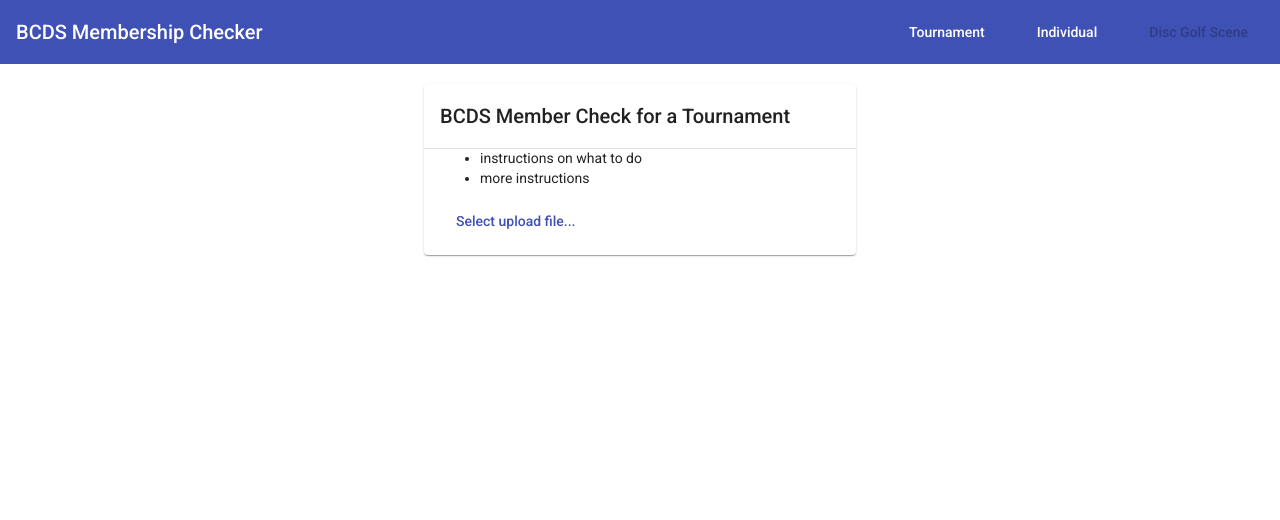
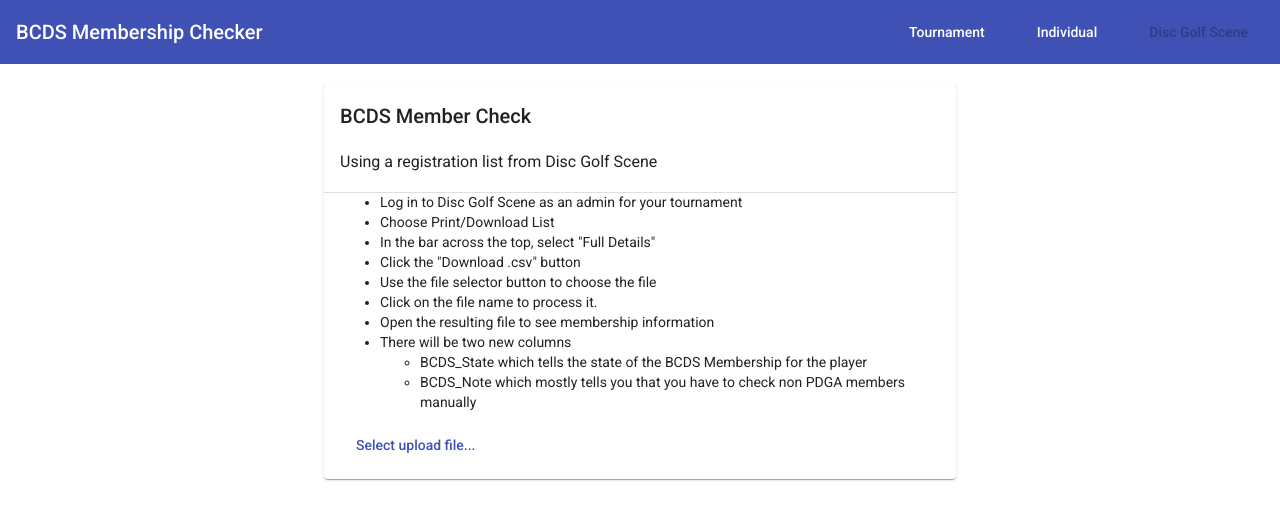
Before and after one commit to tmoens/bcds-membership-client, an Angular app: page /disc_golf_scene in a window 1280 px wide. Shown: the top 520 px of the page. Built offline with nearby package versions, Linux system fonts and the light colour scheme.

Commit message:
feat: support for checking against Disc Golf Scene

```diff
--- a/src/app/disc-golf-scene-membership-checker/disc-golf-scene-membership-checker.component.html
+++ b/src/app/disc-golf-scene-membership-checker/disc-golf-scene-membership-checker.component.html
@@ -1,11 +1,23 @@
-<mat-card style="width: 400px; margin-top: 20px">
-  <h2>BCDS Member Check for a Tournament</h2>
+<mat-card style="width: 600px; margin-top: 20px">
+  <h2>BCDS Member Check</h2>
+  <h3>Using a registration list from Disc Golf Scene</h3>
   <mat-divider></mat-divider>
   <mat-card-content>
     <div>
       <ul>
-        <li>instructions on what to do</li>
-        <li>more instructions</li>
+        <li>Log in to Disc Golf Scene as an admin for your tournament</li>
+        <li>Choose Print/Download List</li>
+        <li>In the bar across the top, select "Full Details"</li>
+        <li>Click the "Download .csv" button</li>
+        <li>Use the file selector button to choose the file</li>
+        <li>Click on the file name to process it.</li>
+        <li>Open the resulting file to see membership information</li>
+        <li>There will be two new columns
+          <ul>
+            <li>BCDS_State which tells the state of the BCDS Membership for the player</li>
+            <li>BCDS_Note which mostly tells you that you have to check non PDGA members manually</li>
+          </ul>
+        </li>
       </ul>
     </div>
     <button [disabled]="!canSelectFile" mat-button color="primary" (click)="openFileChooser()">
@@ -22,7 +34,7 @@
   </mat-card-content>
 </mat-card>
 
-<mat-card *ngIf="total > 0 || notes.length > 0 || problems.length > 0">
+<mat-card *ngIf="total > 0 || notes.length > 1 || problems.length > 0">
   <mat-card-title>Progress...</mat-card-title>
   <div *ngIf="(total - done) > 0" fxLayout="row" fxLayoutAlign="space-between center">
     <div>Done: {{done}}</div>
--- a/src/app/disc-golf-scene-membership-checker/disc-golf-scene-membership-checker.component.ts
+++ b/src/app/disc-golf-scene-membership-checker/disc-golf-scene-membership-checker.component.ts
@@ -4,6 +4,7 @@ import {ParsingOptions, WorkBook, WorkSheet} from 'xlsx';
 import * as XLSX from 'xlsx';
 import {MembershipService} from '../membership/membershipService';
 import { lastValueFrom} from 'rxjs';
+import {MemberAndPdgaPlayerData} from '../dtos/MemberByPdgaNumber';
 
 @Component({
   selector: 'app-disc-golf-scene-membership-checker',
@@ -86,7 +87,7 @@ export class DiscGolfSceneMembershipCheckerComponent implements OnInit {
 
     this.canSelectFile = true;
     if (resultWb.SheetNames.length > 0) {
-      XLSX.writeFile(resultWb, `ImportResults-${now}.xlsx`);
+      XLSX.writeFile(resultWb, `Membership Check-${now}.xlsx`);
     } else {
       this.problems.push('No imports')
     }
@@ -97,15 +98,16 @@ export class DiscGolfSceneMembershipCheckerComponent implements OnInit {
     const dtos: any[] = XLSX.utils.sheet_to_json(ws);
     this.total = dtos.length;
     this.done = 0;
-    var errorCount = 0;
     for (const dto of dtos) {
-      console.log(dto['PDGA#']);
-      const response: any = await lastValueFrom(this.service.getMembershipByPdgaNumber(dto['PDGA#']));
-      console.log(JSON.stringify(response));
+      if (dto['PDGA#']) {
+        const response: MemberAndPdgaPlayerData = await lastValueFrom(this.service.getMembershipByPdgaNumber(dto['PDGA#'])) as MemberAndPdgaPlayerData;
+        dto["BCDS_State"] = response.membership?.state;
+      } else {
+        dto["BCDS_Note"] = 'manual check required';
+      }
+      this.progress = this.done / this.total * 100;
       this.done = this.done + 1;
-      this.progress = this.done / this.total * 100;
     }
-    this.notes.push(`Done ${this.done}. Number Errors: ${errorCount}`)
     return XLSX.utils.json_to_sheet(dtos);
   }
 }
--- a/src/app/individual-membership-checker/individual-membership-checker.component.ts
+++ b/src/app/individual-membership-checker/individual-membership-checker.component.ts
@@ -5,6 +5,7 @@ import {MemberAndPdgaPlayerData} from '../dtos/MemberByPdgaNumber';
 import {BdcsMemberMini} from '../dtos/membership-status-report';
 import {AppStateService} from '../app-state.service';
 import {PdgaPlayerData} from '../dtos/pdga-player-data';
+import {debounceTime} from 'rxjs/operators';
 
 @Component({
   selector: 'app-individual-membership-checker',
```
